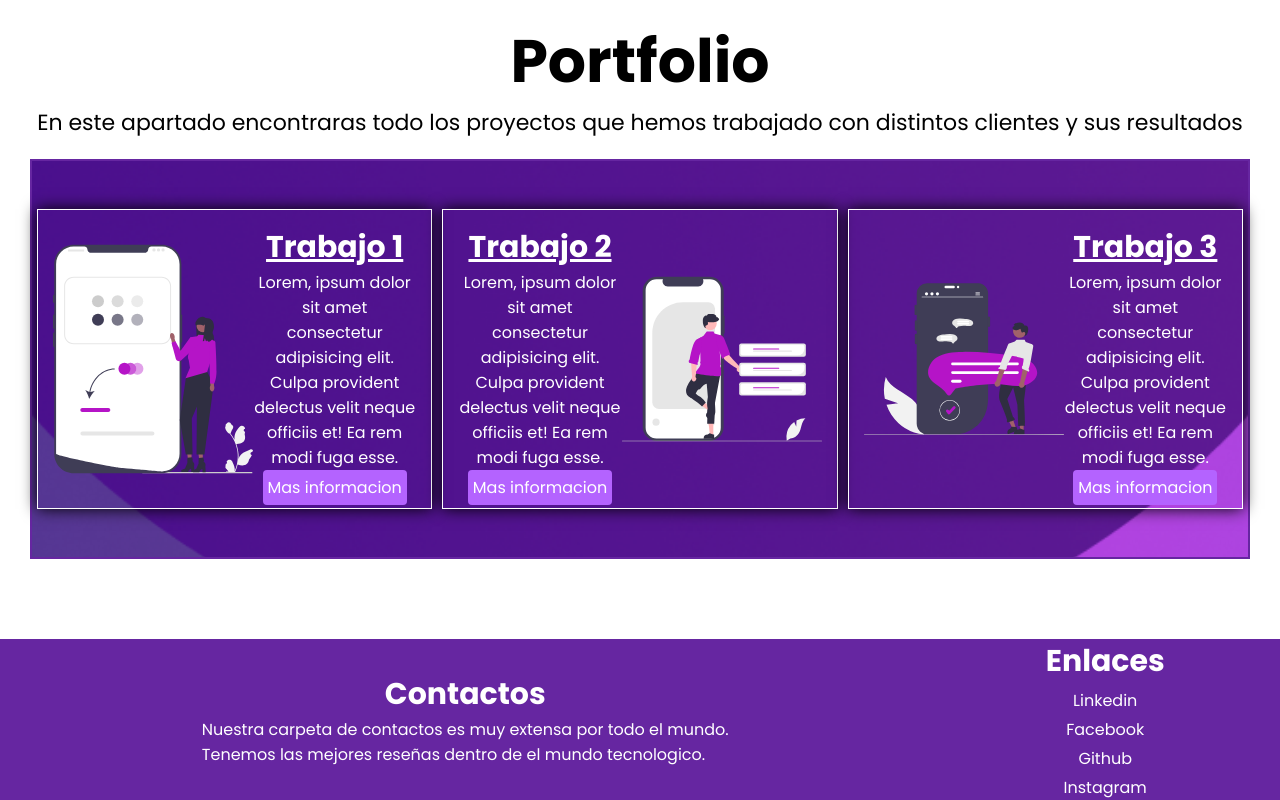
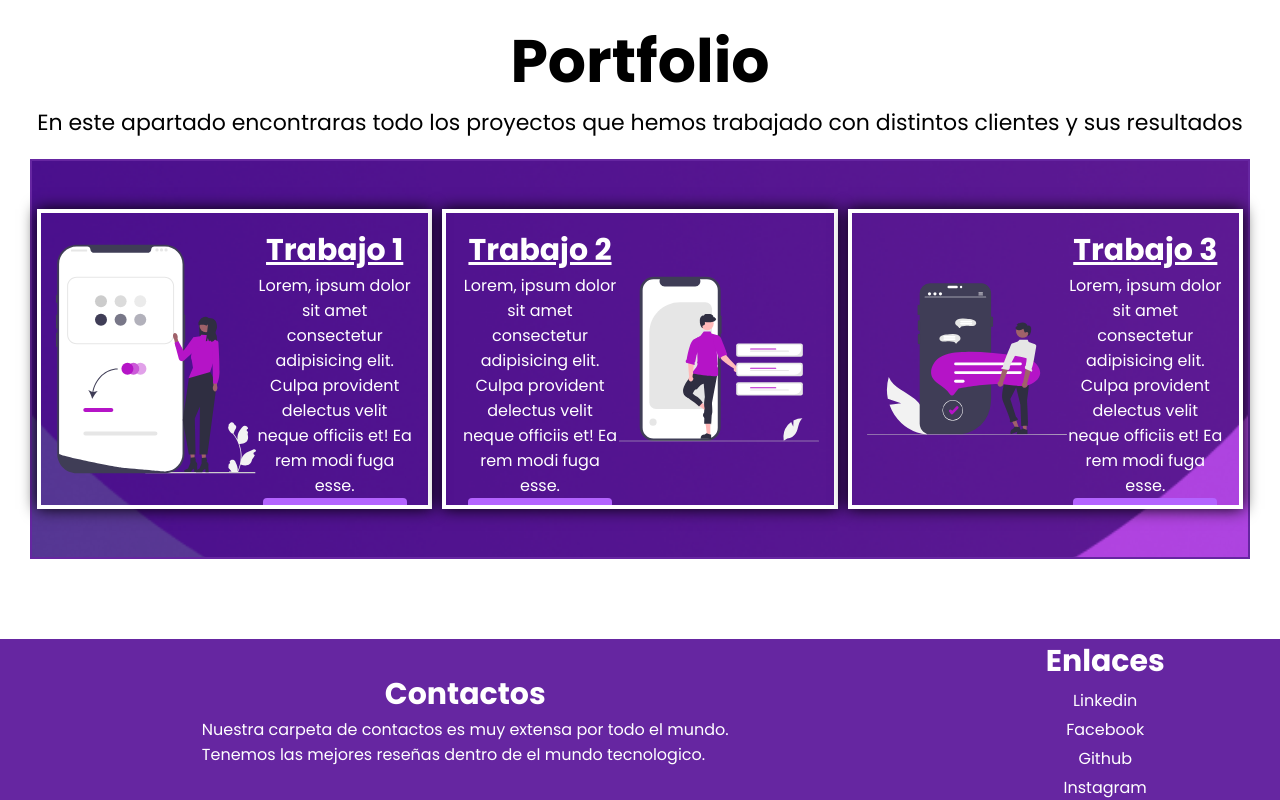
Before and after one commit to ImanolSayago/pagina-tecnologia, a plain HTML site: page index.html in a window 1280 px wide. Shown: the part 2143-2943 px from the top of the page. Drawn offline with Linux system fonts and the light colour scheme.

Commit message:
cambio-minimo

```diff
--- a/style.css
+++ b/style.css
@@ -452,6 +452,7 @@ color: rgb(255, 255, 255);
     {
         padding: 15px;
         font-size: 20px;
+
     }
 
     .boton-about:hover{
@@ -545,7 +546,7 @@ color: rgb(255, 255, 255);
 
    .contenido-portfolio
    {
-    border: 1px solid rgb(255, 255, 255);
+    border: 4px solid rgb(255, 255, 255);
     margin: 5px;box-shadow: 0px 0px 15px rgb(0, 0, 0);
    }
 
```
